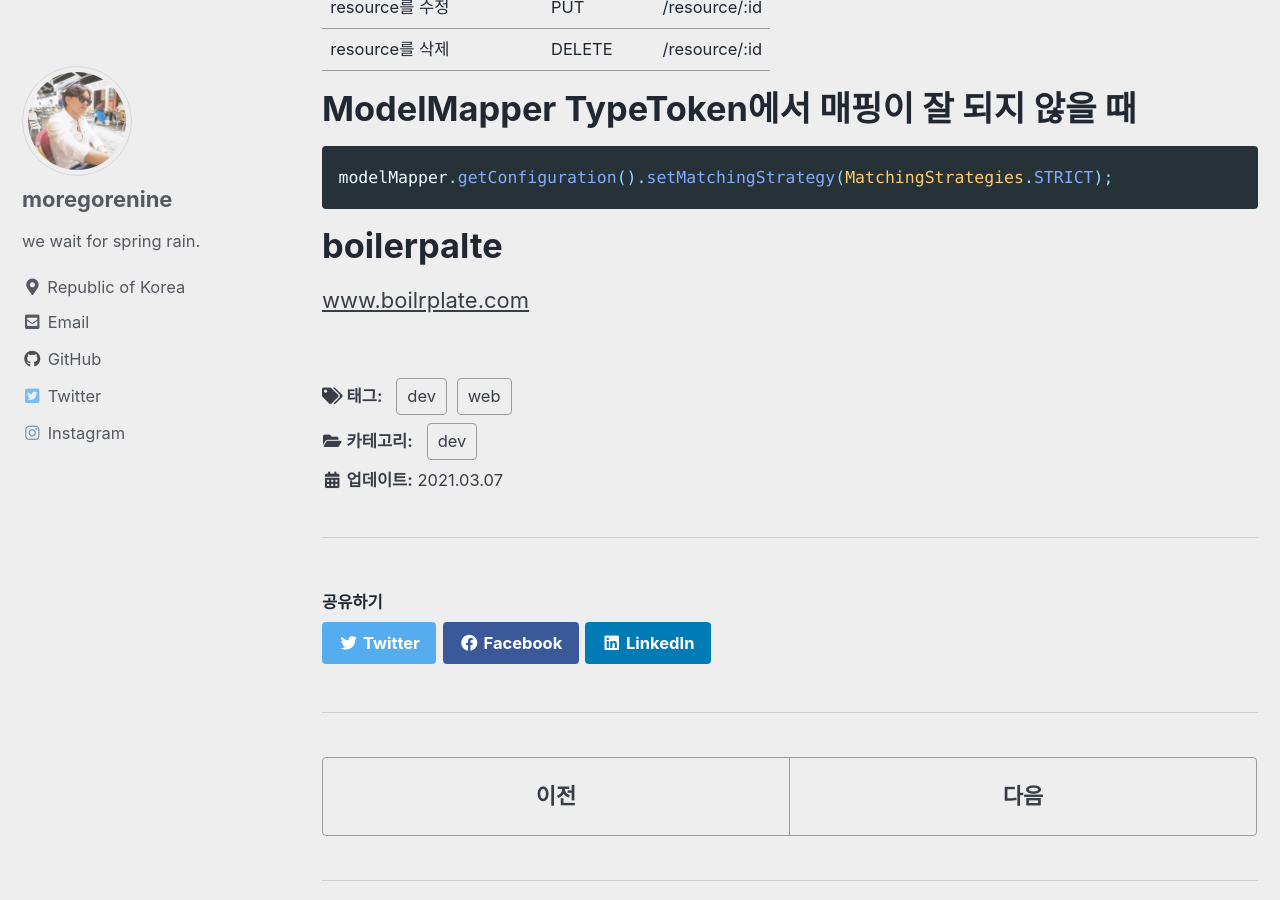
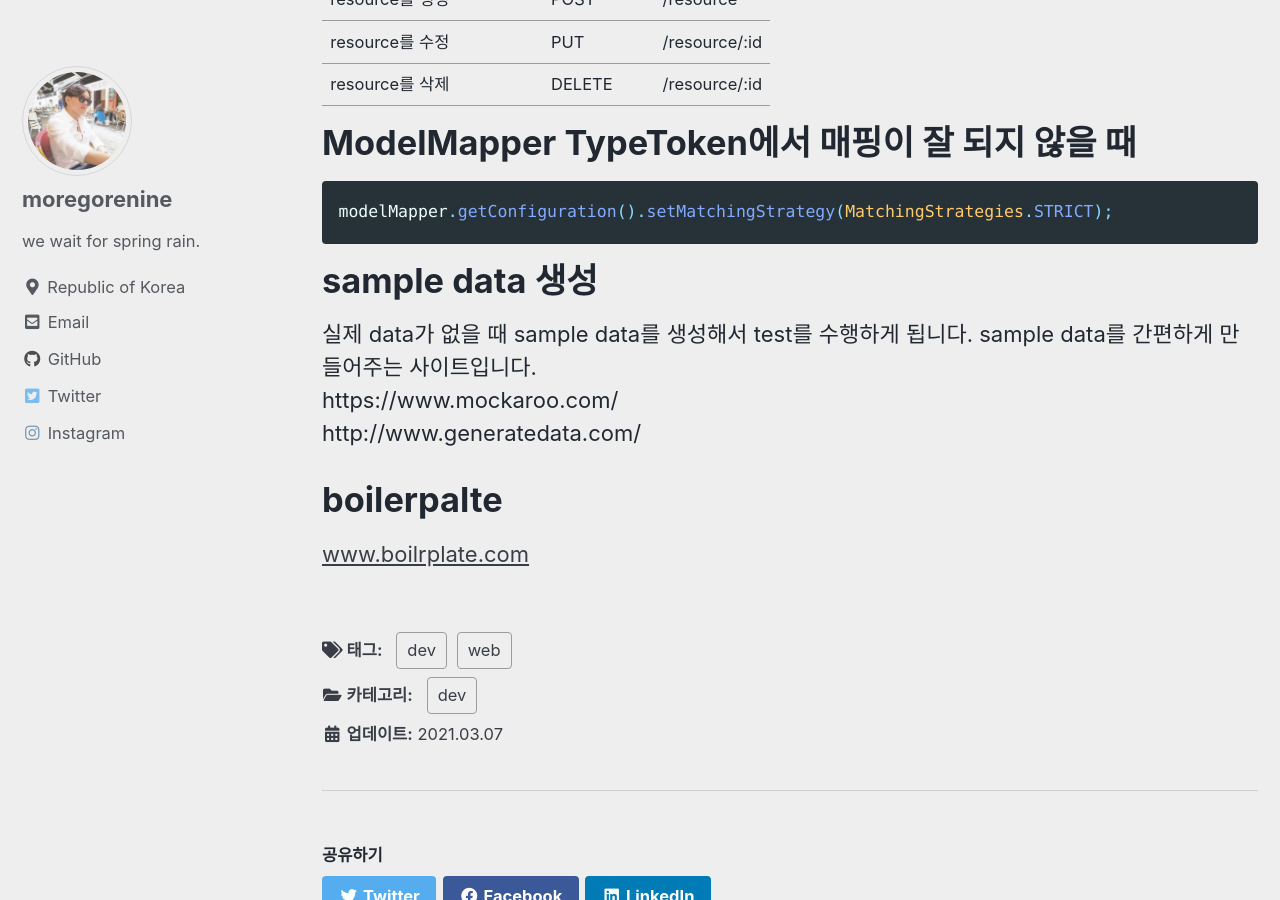
Before and after one commit to moregorenine/moregorenine.github.io, a Jekyll site: the page built from _posts/dev/2021-03-07-develop.md, in a window 1280 px wide and 900 px high, scrolled down 2053 px. Built offline with Jekyll 4.4.1, drawn with Linux system fonts in a browser that asks for light colours; cached includes are drawn as plain includes; comment, search, counter and statistics services are not loaded.

Commit message:
Update 2021-03-07-develop.md

````diff
--- a/_posts/dev/2021-03-07-develop.md
+++ b/_posts/dev/2021-03-07-develop.md
@@ -53,5 +53,10 @@ toc_sticky: true
 modelMapper.getConfiguration().setMatchingStrategy(MatchingStrategies.STRICT);
 ```
 
+# sample data 생성
+실제 data가 없을 때 sample data를 생성해서 test를 수행하게 됩니다. sample data를 간편하게 만들어주는 사이트입니다.
+https://www.mockaroo.com/
+http://www.generatedata.com/
+
 # boilerpalte
 [www.boilrplate.com](http://www.boilrplate.com/)
````
